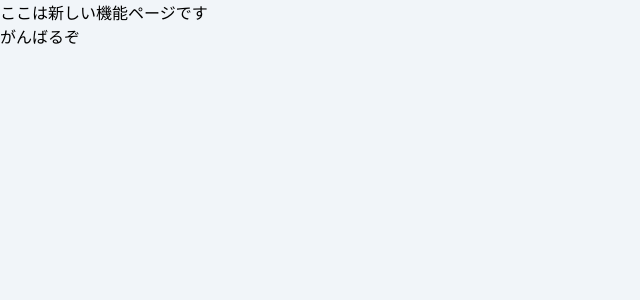
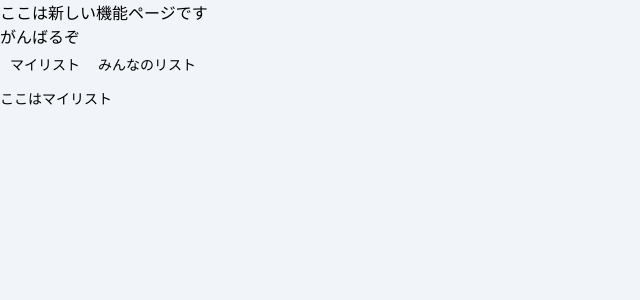
Before and after one commit to Triton-Swallows/Triton-Swallows-App, a React (Vite) app in the folder fe/: page /packing-checklist in a window 1280 px wide. Shown: the top 300 px of the page, without its empty margins (0-640 px from the left). Built offline with nearby package versions, Linux system fonts and the light colour scheme; no server answers.

Commit message:
add: tabsの実装

```diff
--- a/fe/src/components/pages/PackingCheckList.tsx
+++ b/fe/src/components/pages/PackingCheckList.tsx
@@ -1,8 +1,21 @@
+import { Tabs, TabsContent, TabsList, TabsTrigger } from "@/components/ui/tabs";
 export const PackingCheckList = () => {
   return (
     <>
       <div>ここは新しい機能ページです</div>
       <div>がんばるぞ</div>
+      <Tabs defaultValue="myList" className="flex-col">
+        <TabsList variant="line">
+          <TabsTrigger value="myList">マイリスト</TabsTrigger>
+          <TabsTrigger value="everyoneLine">みんなのリスト</TabsTrigger>
+        </TabsList>
+        <TabsContent value="myList">
+          <h2>ここはマイリスト</h2>
+        </TabsContent>
+        <TabsContent value="everyoneLine">
+          <h2>ここはみんなのリスト</h2>
+        </TabsContent>
+      </Tabs>
     </>
   );
 };
```
